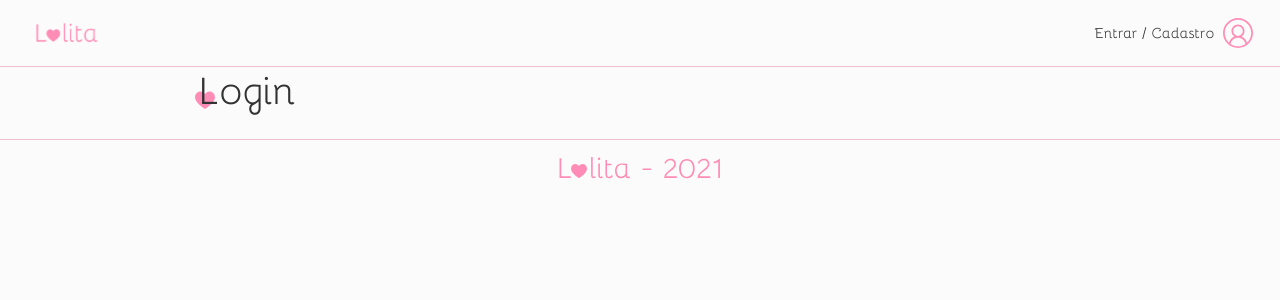
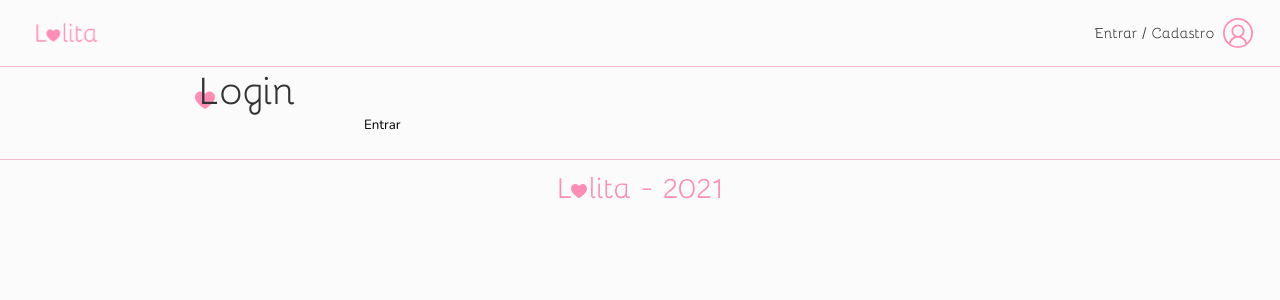
Before and after one commit to AnaBiaCosta/lolita, a React (Create React App) app: page /entrar in a window 1280 px wide. Shown: the top 300 px of the page. Built offline with nearby package versions, Linux system fonts and the light colour scheme.

Commit message:
Add user fetch

```diff
--- a/src/components/LoginForm/LoginForm.js
+++ b/src/components/LoginForm/LoginForm.js
@@ -1,10 +1,34 @@
-import React from 'react'
+import React, { useState } from 'react'
 import { Title } from '../Title'
 
-const LoginForm = () => (
-  <>
-    <Title text="Login" />
-  </>
-)
+const LoginForm = () => {
+  const [username, setUsername] = useState('')
+  const [password, setPassword] = useState('')
+
+  const handleSubimit = event => {
+    event.preventDefault()
+
+    fetch('https://dogsapi.origamid.dev/json/jwt-auth/v1/token', {
+      method: 'POST',
+      headers: {
+        'Content-Type': 'application/json'
+      },
+      body: JSON.stringify({ username, password }),
+    })
+      .then(res => res.json())
+      .then(json => json)
+  }
+
+  return (
+    <section>
+      <Title text="Login" />
+      <form action="" onSubmit={handleSubimit}>
+        <input type="text" value={username} onChange={({ target }) => setUsername(target.value)} />
+        <input type="password" value={password} onChange={({ target }) => setPassword(target.value)} />
+        <button type="submit">Entrar</button>
+      </form>
+    </section>
+  )
+}
 
 export { LoginForm }
```
Also changed, not shown: .eslintrc.json, src/components/LoginForm/LoginForm.style.js (added).
